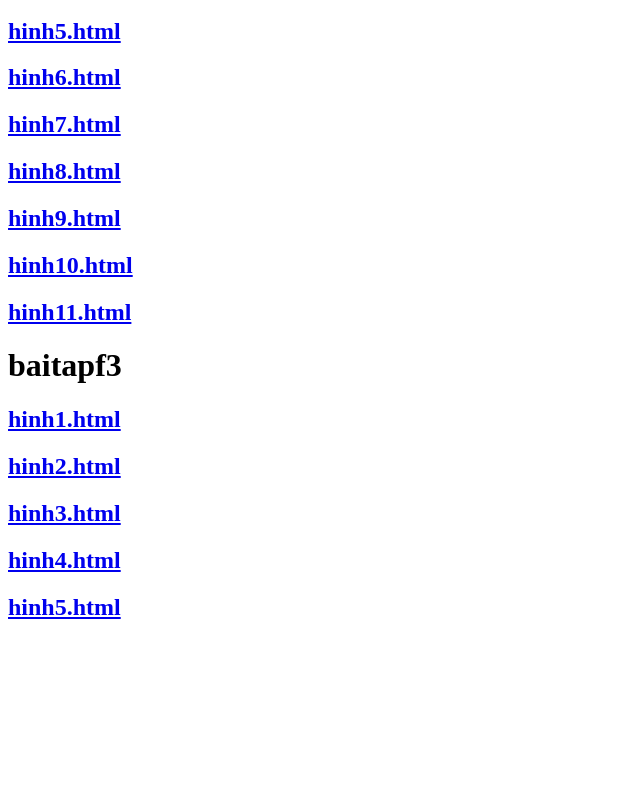
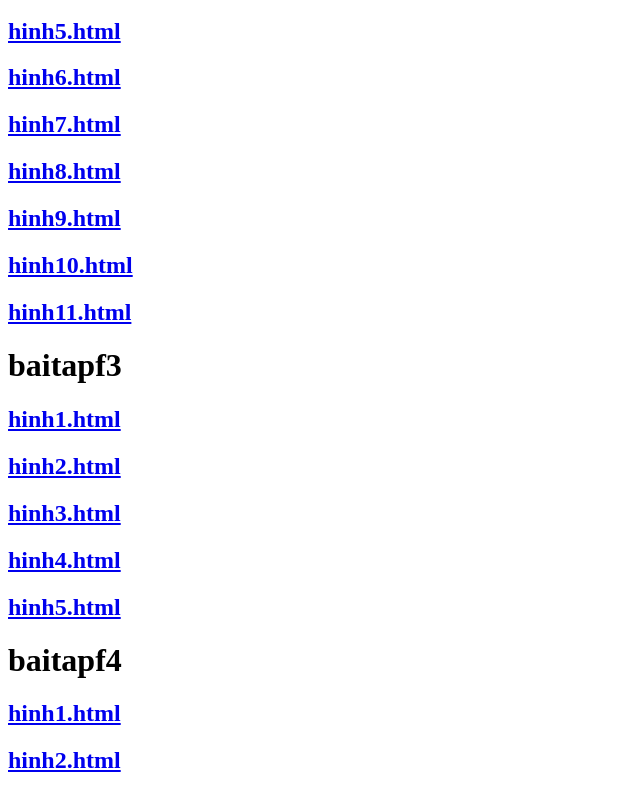
Before and after one commit to nguyenngocthienbao12a1/12a1thienbao.github.io, a plain HTML site: page index.html in a window 1280 px wide. Shown: the part 531-1325 px from the top of the page, without its empty margins (0-640 px from the left). Before the commit the page ends 1171 px from the top, so only its background shows below. Drawn offline with Linux system fonts and the light colour scheme.

Commit message:
Update index.html

```diff
--- a/index.html
+++ b/index.html
@@ -30,5 +30,11 @@
      <h2><a href="baitapf3/hinh3.html">hinh3.html</a></h2>
      <h2><a href="baitapf3/hinh4.html">hinh4.html</a></h2>
      <h2><a href="baitapf3/hinh5/kiyeu.html">hinh5.html</a></h2>
+
+
+        <h1>baitapf4</h1>
+     <h2><a href="baitap f4/hinh1.html">hinh1.html</a></h2>
+     <h2><a href="baitap f4/hinh2.html">hinh2.html</a></h2>
+
   </body>
 </html>
```
